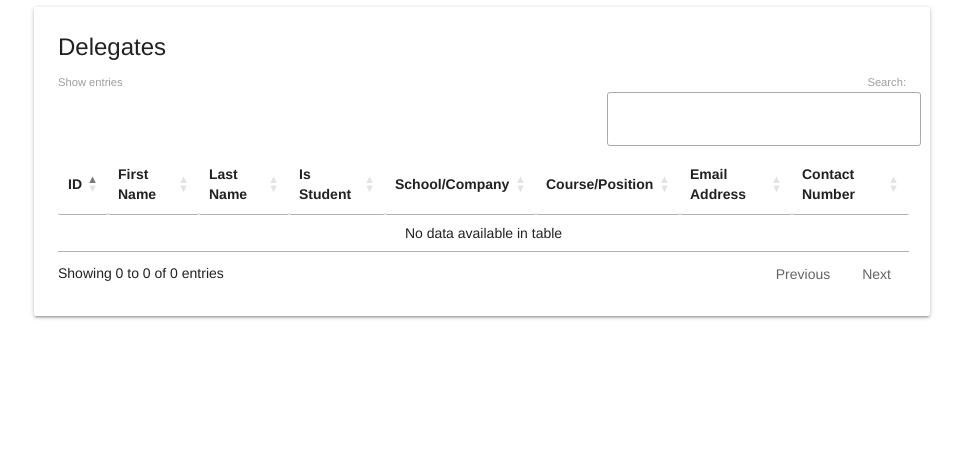
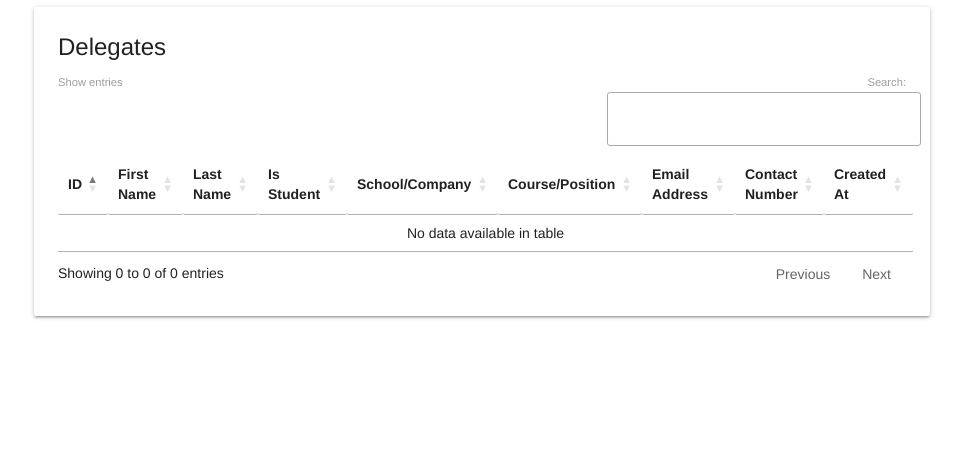
Before and after one commit to jmacj/trends, a Flask app: page /list in a window 1280 px wide. Shown: the top 451 px of the page, without its empty margins (158-1121 px from the left). Run offline with Flask 2, Linux system fonts and the light colour scheme; data that the repository does not hold is empty; some libraries are stand-ins or nearby versions.

Commit message:
added created at

```diff
--- a/templates/list.html
+++ b/templates/list.html
@@ -42,7 +42,8 @@
                 {title: 'School/Company', data: 'school_or_company'},
                 {title: 'Course/Position', data: 'course_or_position'},
                 {title: 'Email Address', data: 'email_address'},
-                {title: 'Contact Number', data: 'contact_number'}
+                {title: 'Contact Number', data: 'contact_number'},
+                {title: 'Created At', data: 'created_at'}
             ]
         });
 
```
